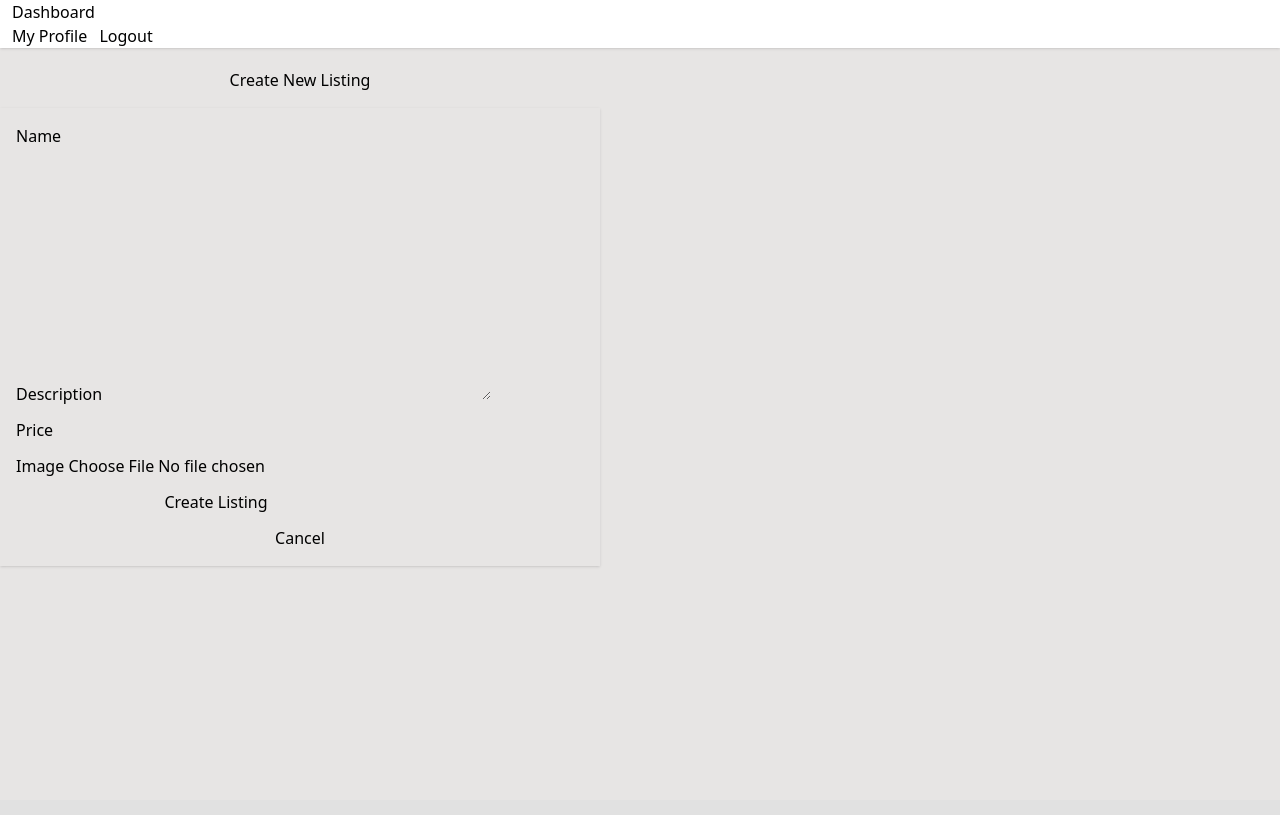
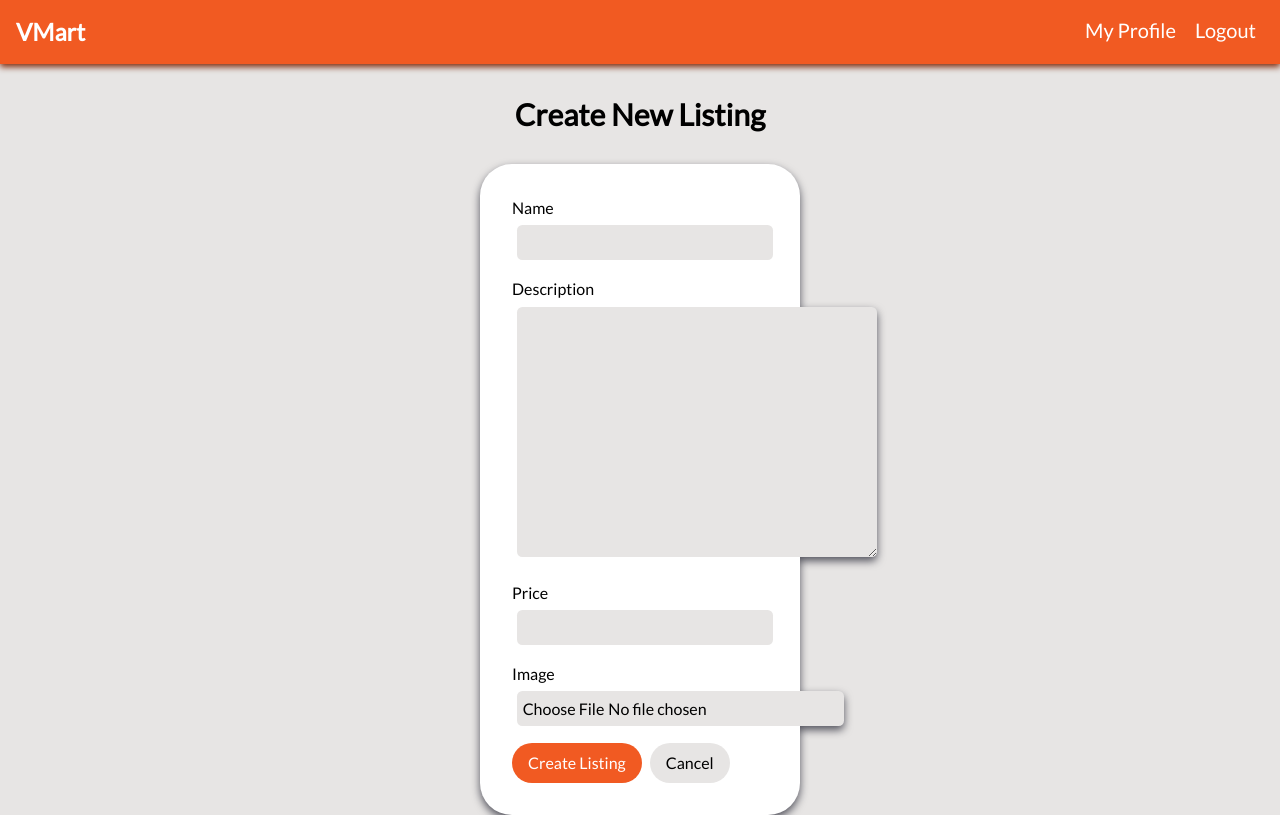
Before and after one commit to rafaelmbarroso/V-Mart, a Django app: page /listings/create/ in a window 1280 px wide. Before the commit the page ends 567 px from the top, so only its background shows below. Run offline with Django 5.2, Linux system fonts and the light colour scheme; a user stored in the database is signed in.

Commit message:
Added styling to listing creation view

```diff
--- a/market_App/static/output.css
+++ b/market_App/static/output.css
@@ -8,11 +8,13 @@
     --font-mono: ui-monospace, SFMono-Regular, Menlo, Monaco, Consolas, "Liberation Mono",
       "Courier New", monospace;
     --color-red-500: oklch(63.7% 0.237 25.331);
+    --color-red-600: oklch(57.7% 0.245 27.325);
     --color-orange-200: oklch(90.1% 0.076 70.697);
     --color-orange-900: oklch(40.8% 0.123 38.172);
     --color-green-800: oklch(44.8% 0.119 151.328);
     --color-zinc-200: oklch(92% 0.004 286.32);
     --color-zinc-300: oklch(87.1% 0.006 286.286);
+    --color-zinc-600: oklch(44.2% 0.017 285.786);
     --color-zinc-700: oklch(37% 0.013 285.805);
     --color-zinc-800: oklch(27.4% 0.006 286.033);
     --color-stone-200: oklch(92.3% 0.003 48.717);
@@ -20,6 +22,8 @@
     --color-white: #fff;
     --spacing: 0.25rem;
     --container-xl: 36rem;
+    --text-lg: 1.125rem;
+    --text-lg--line-height: calc(1.75 / 1.125);
     --text-xl: 1.25rem;
     --text-xl--line-height: calc(1.75 / 1.25);
     --text-2xl: 1.5rem;
@@ -32,10 +36,12 @@
     --text-8xl--line-height: 1;
     --font-weight-semibold: 600;
     --font-weight-bold: 700;
+    --font-weight-black: 900;
     --radius-xl: 0.75rem;
     --radius-2xl: 1rem;
     --radius-4xl: 2rem;
     --drop-shadow-md: 0 3px 3px rgb(0 0 0 / 0.12);
+    --drop-shadow-lg: 0 4px 4px rgb(0 0 0 / 0.15);
     --drop-shadow-xl: 0 9px 7px rgb(0 0 0 / 0.1);
     --drop-shadow-2xl: 0 25px 25px rgb(0 0 0 / 0.15);
     --default-transition-duration: 150ms;
@@ -238,6 +244,9 @@
   .m-4 {
     margin: calc(var(--spacing) * 4);
   }
+  .m-8 {
+    margin: calc(var(--spacing) * 8);
+  }
   .ms-auto {
     margin-inline-start: auto;
   }
@@ -286,14 +295,23 @@
   .ml-1 {
     margin-left: calc(var(--spacing) * 1);
   }
+  .ml-2 {
+    margin-left: calc(var(--spacing) * 2);
+  }
   .block {
     display: block;
   }
   .flex {
     display: flex;
   }
+  .inline {
+    display: inline;
+  }
   .inline-block {
     display: inline-block;
+  }
+  .table {
+    display: table;
   }
   .h-100 {
     height: calc(var(--spacing) * 100);
@@ -301,11 +319,17 @@
   .h-screen {
     height: 100vh;
   }
+  .w-1 {
+    width: calc(var(--spacing) * 1);
+  }
   .w-1\/2 {
     width: calc(1/2 * 100%);
   }
   .w-1\/3 {
     width: calc(1/3 * 100%);
+  }
+  .w-1\/4 {
+    width: calc(1/4 * 100%);
   }
   .w-50 {
     width: calc(var(--spacing) * 50);
@@ -319,14 +343,23 @@
   .w-full {
     width: 100%;
   }
+  .w-max {
+    width: max-content;
+  }
   .w-screen {
     width: 100vw;
   }
   .max-w-xl {
     max-width: var(--container-xl);
   }
+  .border-collapse {
+    border-collapse: collapse;
+  }
   .transform {
     transform: var(--tw-rotate-x,) var(--tw-rotate-y,) var(--tw-rotate-z,) var(--tw-skew-x,) var(--tw-skew-y,);
+  }
+  .resize {
+    resize: both;
   }
   .flex-col {
     flex-direction: column;
@@ -339,6 +372,9 @@
   }
   .justify-center {
     justify-content: center;
+  }
+  .rounded {
+    border-radius: 0.25rem;
   }
   .rounded-2xl {
     border-radius: var(--radius-2xl);
@@ -373,6 +409,9 @@
   }
   .bg-red-500 {
     background-color: var(--color-red-500);
+  }
+  .bg-red-600 {
+    background-color: var(--color-red-600);
   }
   .bg-stone-200 {
     background-color: var(--color-stone-200);
@@ -415,6 +454,9 @@
   }
   .p-5 {
     padding: calc(var(--spacing) * 5);
+  }
+  .p-8 {
+    padding: calc(var(--spacing) * 8);
   }
   .px-3 {
     padding-inline: calc(var(--spacing) * 3);
@@ -489,9 +531,17 @@
     font-size: var(--text-8xl);
     line-height: var(--tw-leading, var(--text-8xl--line-height));
   }
+  .text-lg {
+    font-size: var(--text-lg);
+    line-height: var(--tw-leading, var(--text-lg--line-height));
+  }
   .text-xl {
     font-size: var(--text-xl);
     line-height: var(--tw-leading, var(--text-xl--line-height));
+  }
+  .font-black {
+    --tw-font-weight: var(--font-weight-black);
+    font-weight: var(--font-weight-black);
   }
   .font-bold {
     --tw-font-weight: var(--font-weight-bold);
@@ -516,6 +566,9 @@
   .text-zinc-700 {
     color: var(--color-zinc-700);
   }
+  .underline {
+    text-decoration-line: underline;
+  }
   .shadow {
     --tw-shadow: 0 1px 3px 0 var(--tw-shadow-color, rgb(0 0 0 / 0.1)), 0 1px 2px -1px var(--tw-shadow-color, rgb(0 0 0 / 0.1));
     box-shadow: var(--tw-inset-shadow), var(--tw-inset-ring-shadow), var(--tw-ring-offset-shadow), var(--tw-ring-shadow), var(--tw-shadow);
@@ -524,9 +577,18 @@
     --tw-shadow: 0 1px 3px 0 var(--tw-shadow-color, rgb(0 0 0 / 0.1)), 0 1px 2px -1px var(--tw-shadow-color, rgb(0 0 0 / 0.1));
     box-shadow: var(--tw-inset-shadow), var(--tw-inset-ring-shadow), var(--tw-ring-offset-shadow), var(--tw-ring-shadow), var(--tw-shadow);
   }
+  .outline {
+    outline-style: var(--tw-outline-style);
+    outline-width: 1px;
+  }
   .drop-shadow-2xl {
     --tw-drop-shadow-size: drop-shadow(0 25px 25px var(--tw-drop-shadow-color, rgb(0 0 0 / 0.15)));
     --tw-drop-shadow: drop-shadow(var(--drop-shadow-2xl));
+    filter: var(--tw-blur,) var(--tw-brightness,) var(--tw-contrast,) var(--tw-grayscale,) var(--tw-hue-rotate,) var(--tw-invert,) var(--tw-saturate,) var(--tw-sepia,) var(--tw-drop-shadow,);
+  }
+  .drop-shadow-lg {
+    --tw-drop-shadow-size: drop-shadow(0 4px 4px var(--tw-drop-shadow-color, rgb(0 0 0 / 0.15)));
+    --tw-drop-shadow: drop-shadow(var(--drop-shadow-lg));
     filter: var(--tw-blur,) var(--tw-brightness,) var(--tw-contrast,) var(--tw-grayscale,) var(--tw-hue-rotate,) var(--tw-invert,) var(--tw-saturate,) var(--tw-sepia,) var(--tw-drop-shadow,);
   }
   .drop-shadow-md {
@@ -546,12 +608,22 @@
     }
     --tw-drop-shadow: var(--tw-drop-shadow-size);
   }
+  .drop-shadow-zinc-600 {
+    --tw-drop-shadow-color: oklch(44.2% 0.017 285.786);
+    @supports (color: color-mix(in lab, red, red)) {
+      --tw-drop-shadow-color: color-mix(in oklab, var(--color-zinc-600) var(--tw-drop-shadow-alpha), transparent);
+    }
+    --tw-drop-shadow: var(--tw-drop-shadow-size);
+  }
   .drop-shadow-zinc-800 {
     --tw-drop-shadow-color: oklch(27.4% 0.006 286.033);
     @supports (color: color-mix(in lab, red, red)) {
       --tw-drop-shadow-color: color-mix(in oklab, var(--color-zinc-800) var(--tw-drop-shadow-alpha), transparent);
     }
     --tw-drop-shadow: var(--tw-drop-shadow-size);
+  }
+  .filter {
+    filter: var(--tw-blur,) var(--tw-brightness,) var(--tw-contrast,) var(--tw-grayscale,) var(--tw-hue-rotate,) var(--tw-invert,) var(--tw-saturate,) var(--tw-sepia,) var(--tw-drop-shadow,);
   }
   .transition {
     transition-property: color, background-color, border-color, outline-color, text-decoration-color, fill, stroke, --tw-gradient-from, --tw-gradient-via, --tw-gradient-to, opacity, box-shadow, transform, translate, scale, rotate, filter, -webkit-backdrop-filter, backdrop-filter, display, content-visibility, overlay, pointer-events;
@@ -749,6 +821,11 @@
   inherits: false;
   initial-value: 0 0 #0000;
 }
+@property --tw-outline-style {
+  syntax: "*";
+  inherits: false;
+  initial-value: solid;
+}
 @property --tw-blur {
   syntax: "*";
   inherits: false;
@@ -844,6 +921,7 @@
       --tw-ring-offset-width: 0px;
       --tw-ring-offset-color: #fff;
       --tw-ring-offset-shadow: 0 0 #0000;
+      --tw-outline-style: solid;
       --tw-blur: initial;
       --tw-brightness: initial;
       --tw-contrast: initial;
--- a/market_App/templates/create_listing.html
+++ b/market_App/templates/create_listing.html
@@ -4,25 +4,31 @@
     <meta charset="UTF-8">
     <title>Create Listing</title>
     <link href="../../static/output.css" rel="stylesheet" type="text/css">
+    <style>
+        #uploader input, textarea{
+            background-color: oklch(92.3% 0.003 48.717);
+            padding: 4pt;
+            margin: 4pt;
+            border-radius: 4pt;
+            min-width: 100%;
+        }
+    </style>
 </head>
 
-<body class="bg-stone-200 w-screen h-screen flex flex-col">
+<body class="flex flex-col items-center bg-stone-200 font-lato w-screen h-screen">
 
-<nav class="navbar navbar-expand-lg navbar-light bg-white shadow-sm px-3">
-    <a class="navbar-brand" href="{% url 'dashboard' %}">Dashboard</a>
+<nav class="flex flex-row align-center w-screen bg-utrgv-orange drop-shadow-md drop-shadow-orange-900 p-4">
+    <a class="text-2xl font-semibold text-white" href="{% url 'dashboard' %}">VMart</a>
     <div class="ms-auto">
-        <a href="{% url 'profile' %}" class="btn btn-light me-2">My Profile</a>
-        <a href="{% url 'logout' %}" class="btn btn-light">Logout</a>
+        <a href="{% url 'profile' %}" class="text-xl text-white pr-2 pl-2">My Profile</a>
+        <a href="{% url 'logout' %}" class="text-xl text-white pr-2 pl-2">Logout</a>
     </div>
 </nav>
 
-<div class="container py-5" style="max-width: 600px;">
-
-    <h1 class="text-center mb-4">Create New Listing</h1>
-
-    <div class="card shadow-sm p-4">
-
-        <form method="POST" enctype="multipart/form-data">
+<div class="flex flex-col justify-center items-center h-screen w-screen">
+    <h1 class="text-3xl font-semibold text-center m-4 p-4">Create New Listing</h1>
+    <div class="flex flex-col bg-white rounded-4xl w-1/4 p-8 drop-shadow-lg drop-shadow-zinc-600">
+        <form method="POST" enctype="multipart/form-data" id="uploader">
             {% csrf_token %}
 
             {% for field in form %}
@@ -34,17 +40,13 @@
                     {% endif %}
                 </div>
             {% endfor %}
-
-            <button type="submit" class="btn btn-primary w-100">
-                Create Listing
-            </button>
-
+            <div class="flex flex-row w-max">
+                <button type="submit" class="button w-max bg-utrgv-orange text-white text-center pt-2 pb-2 pr-4 pl-4 mr-1 rounded-4xl">
+                    Create Listing
+                </button>
+                <a href="{% url 'dashboard' %}" class="button w-max bg-stone-200 text-black text-center pt-2 pb-2 pr-4 pl-4 ml-1 rounded-4xl">Cancel</a>
+            </div>
         </form>
-
-        <div class="text-center mt-3">
-            <a href="{% url 'dashboard' %}" class="btn btn-light w-100">Cancel</a>
-        </div>
-
     </div>
 
 </div>
--- a/tailwind.config.js
+++ b/tailwind.config.js
@@ -1,5 +1,5 @@
 module.exports = {
     content: [
-        "./**/*.html",
+        "./market_App/static/*.html",
     ],
 }
```
Also changed, not shown: market_App/templates/mainPage.html (+10 -12 lines).
